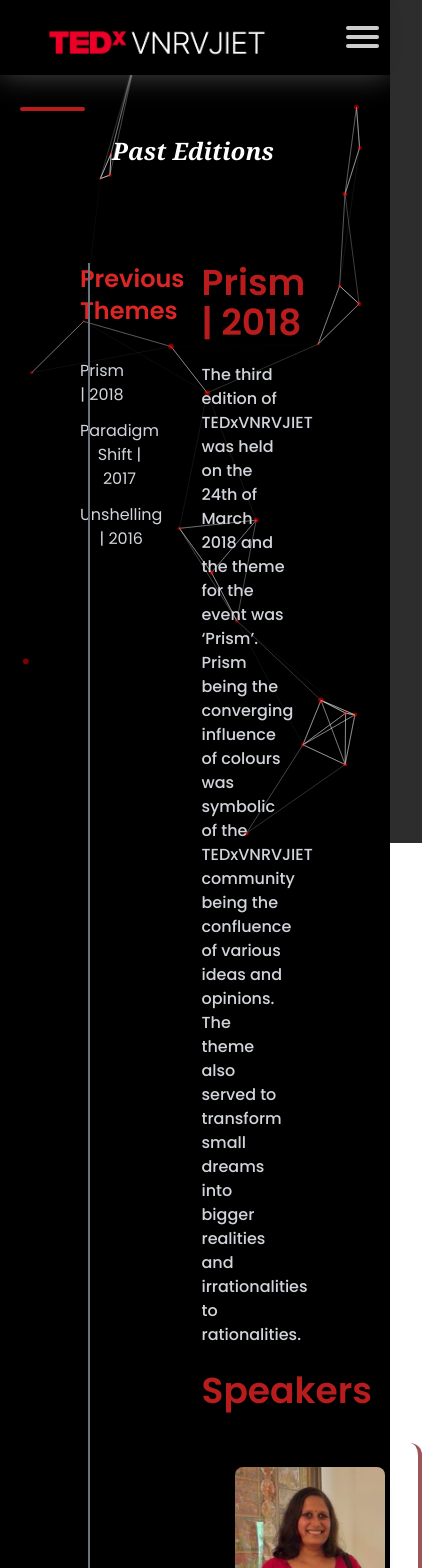
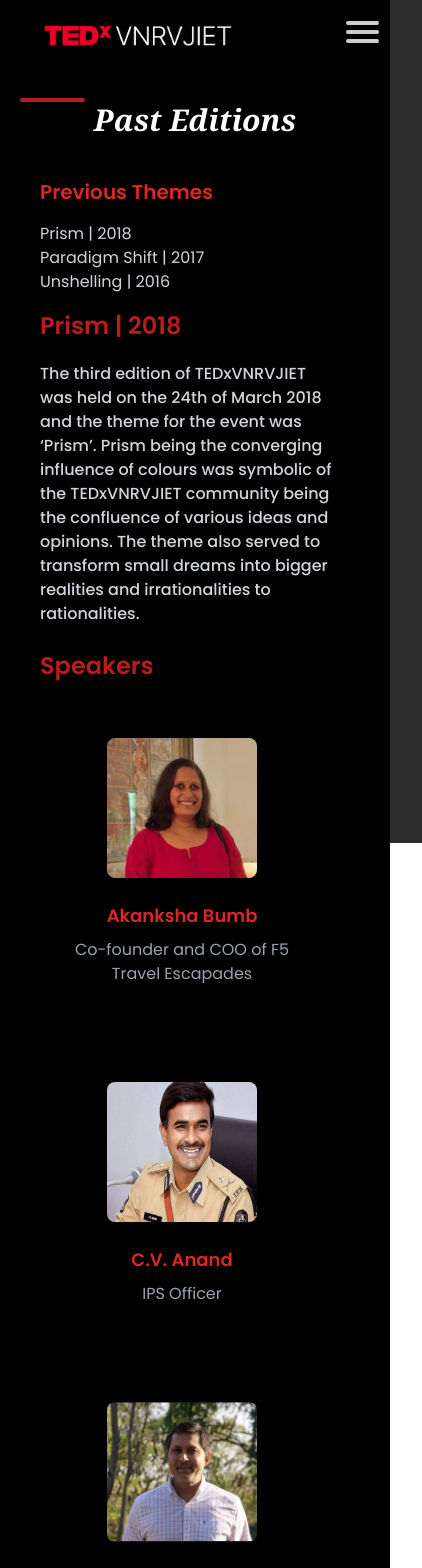
Before and after one commit to tedxvnrvjiet/gh-tedxvnrvjiet, a React (Create React App) app: page /past-editions in a window 390 px wide. Shown: the top 1568 px of the page, 422 px wide, since content can reach past the window. Built offline with nearby package versions, Linux system fonts and the light colour scheme; a web font is replaced by a local one.

Commit message:
past editions responsiveness

```diff
--- a/src/components/common/Nav.css
+++ b/src/components/common/Nav.css
@@ -9,11 +9,12 @@
     font-weight: 600;
     position: relative;
     background-color: black;
-    box-shadow: 0 0 30px hsla(0, 1%, 64%, 0.456);
+    /* box-shadow: 0 0 30px hsla(0, 1%, 64%, 0.456); */
     left: 0;
     top: 0;
     width: 100%;
     z-index: 999;
+    font-size: 17px;
 }
 
 .menu-btn {
@@ -176,7 +177,7 @@ a:hover {
 }
 
 .main_logo {
-    width: 15rem;
+    width: 13rem;
     margin: 0 1em;
-    margin-top: 10px;
+    margin-top: 5px;
 }
--- a/src/components/pasteditions/Archives.js
+++ b/src/components/pasteditions/Archives.js
@@ -1,13 +1,14 @@
 import React from 'react'
 import Previousthemes from './Previousthemes'
 import ParticlesBackground from '../ParticlesBackground'
+import background from '../images/background.jpg'
 function Pasteditions() {
   return (
-    <div  style={{backgroundColor:"black"}}>
-      <ParticlesBackground/>
+    <div style={{backgroundColor:"black"}}>
+      {/* <ParticlesBackground/> */}
         <div className='pt-8'>
             <hr className='border-0 h-1 rounded w-1/6 ml-5 bg-red-700'/>
-            <h1 id="heading" className=' text-white font-semibold font-serif italic pt-6 pr-7 pl-28  mobile:text-2xl  md:text-5xl'>Past Editions</h1>
+            <h1 id="heading" className=' text-white font-semibold font-serif italic md:pt-6 md:pr-7 md:pl-28  mobile:text-3xl  md:text-5xl mobile:text-center md:text-justify'>Past Editions</h1>
         </div>
       <Previousthemes/>
     </div>
--- a/src/components/pasteditions/Content.js
+++ b/src/components/pasteditions/Content.js
@@ -23,8 +23,8 @@ function Content({props}) {
     <div>
             {/* <hr className='border-0 h-1 ml-16 mb-4 rounded w-1/6  bg-white'/> */}
             <div>
-                <div className='pl-28 pr-10'>
-                        <h1 className='text-4xl mb-5 text-red-700 font-semibold'>{obj.theme} | {obj.year}</h1>
+                <div className=''>
+                        <h1 className='mobile:text-2xl  md:text-3xl lg:text-4xl mb-5 mobile:mt-4 lg:mt-0  text-red-700 font-semibold'>{obj.theme} | {obj.year}</h1>
                         <p className='text-gray-300 font-medium pr-6'>{obj.description}</p>
                 </div>
             </div>
--- a/src/components/pasteditions/Pastspeakers.js
+++ b/src/components/pasteditions/Pastspeakers.js
@@ -225,11 +225,11 @@ function Pastspeakers({props}) {
     obj=obj["speakers"];
     console.log(obj)
   return (
-    <div className='pl-28 pr-10'>
-        <h1 className='text-4xl mb-8 text-red-700 font-semibold mt-6'>Speakers</h1>
-        <div className="grid md:grid-cols-3 xl:grid-cols-4 gap-x-6 lg:gap-xl-12">
+    <div className=''>
+        <h1 className='mobile:text-2xl  md:text-3xl lg:text-4xl mb-8 text-red-700 font-semibold mt-6'>Speakers</h1>
+        <div className="grid md:grid-cols-2 lg:grid-cols-3 xl:grid-cols-4 gap-x-6 lg:gap-xl-12 mobile:ml-8 lg:ml-0">
             {obj.map((s)=>(
-            <div className="mb-12 pt-6 pb-6 duration-200 border-b-4 border-r-4  border-red-900/75 rounded-xl bg-black-800  hover:bg-zinc-900 transition ease-in-out delay-150 hover:scale-110" style={{width:"220px"}}>
+            <div className="mb-12 pt-6 pb-6 duration-200 rounded-xl bg-black-800  hover:bg-zinc-900 transition ease-in-out delay-150 hover:scale-110" style={{width:"220px"}}>
                 <img src={s['image']} className="rounded-lg shadow-lg mb-6 mx-auto" alt="" style={{width:"150px",height:"140px"} }/>
 
                 <p className="font-semibold mb-2 text-red-600 mx-auto text-center text-lg">{s['name']}</p>
--- a/src/components/pasteditions/Previousthemes.js
+++ b/src/components/pasteditions/Previousthemes.js
@@ -8,19 +8,19 @@ function Previousthemes() {
 
   return (
     <div style={{position:"relative",zIndex:"6"}}>
-        <div className='pt-24 pr-10 grid grid-cols-4 divide-x-2 divide-gray-500'>
+        <div className='mobile:pt-10 lg:pt-24 pr-6 grid md:grid-row-2 lg:grid-cols-4  lg:grid-row-0 md:divide-x-0 lg:divide-x-2 divide-gray-500 '>
             <div>
             {/* <hr className='border-0 h-1 ml-14 mb-4 rounded w-1/6  bg-white'/> */}
-                <div className='gap-4 pl-20'>
-                    <h1 className='text-2xl mb-5 text-red-600 font-semibold'>Previous Themes</h1>
-                    <ul className='text-gray-300 '>
-                        <li className='pt-3'><button onClick={()=>setYear(2018)}>Prism | 2018</button></li>
-                        <li className='pt-3'><button onClick={()=>setYear(2017)}>Paradigm Shift | 2017</button></li>
-                        <li className='pt-3'><button onClick={()=>setYear(2016)}>Unshelling | 2016</button></li>
+                <div className='gap-4 mobile:pl-10 lg:pl-20 lg:pr-8 grid md:grid-row-3 lg:grid-row-0'>
+                    <h1 className='mobile:text-xl md:text-2xl md:mb-0 lg:mb-1 text-red-600 font-semibold'>Previous Themes</h1>
+                    <ul className='text-gray-300'>
+                        <li className='md:pt-0 lg:pt-3'><button onClick={()=>setYear(2018)}>Prism | 2018</button></li>
+                        <li className='md:pt-0 lg:pt-3'><button onClick={()=>setYear(2017)}>Paradigm Shift | 2017</button></li>
+                        <li className='md:pt-0 lg:pt-3'><button onClick={()=>setYear(2016)}>Unshelling | 2016</button></li>
                    </ul>
                 </div>
             </div>
-            <div className='col-span-3'>
+            <div className='lg:col-span-3 gap-4 mobile:pl-10 lg:pl-20 lg:pr-8'>
                     <Content props={year}/>
                     {/* <Carousel props={year}/> */}
                     <Pastspeakers props={year}/>
```
Also changed, not shown: src/components/images/background.jpg (added).
